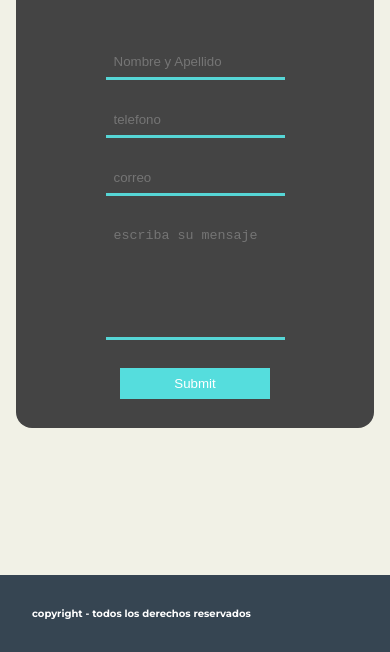
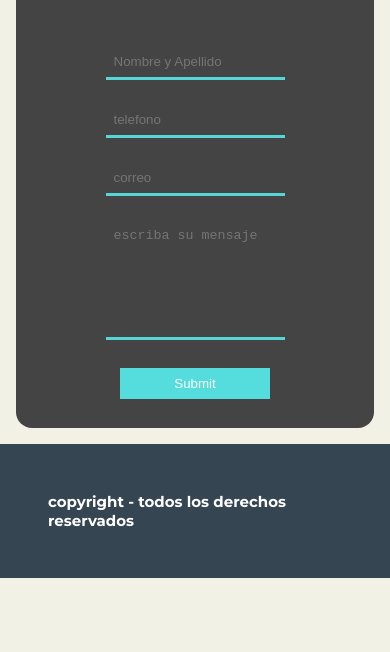
Before and after one commit to francoc055/miproyecto, a plain HTML site: page pages/contacto.html in a window 390 px wide. Shown: the part 192-844 px from the top of the page. Drawn offline with Linux system fonts and the light colour scheme.

Commit message:
modifico footer responsive

```diff
--- a/estilo.css
+++ b/estilo.css
@@ -108,7 +108,7 @@ header{
     margin-top: 2rem;
     margin-bottom: 2rem;
 }
-footer{
+.footer-ind{
     background-color: #364552;
     padding: 3rem;
     color: #fff;
@@ -210,6 +210,13 @@ footer{
     to{
         clip-path: polygon(0 0, 100% 0, 100% 100%, 0 100%);
     }
+}
+
+footer{
+    background-color: #364552;
+    padding: 3rem;
+    color: #fff;
+    font-size: 10px;
 }
 
 /* servicios html */
@@ -441,14 +448,14 @@ footer{
         margin-top: 2rem;
         margin-bottom: 2rem;
     }
-    footer{
+    .footer-ind{
         padding: 2rem;
         position: absolute;
         bottom: 0;
         right: 0;
         left: 0;
     }
-    footer h2{
+    .footer-ind h2{
         font-size: 10px;
     }
 }
```
Also changed, not shown: index.html (+1 -1 lines).
